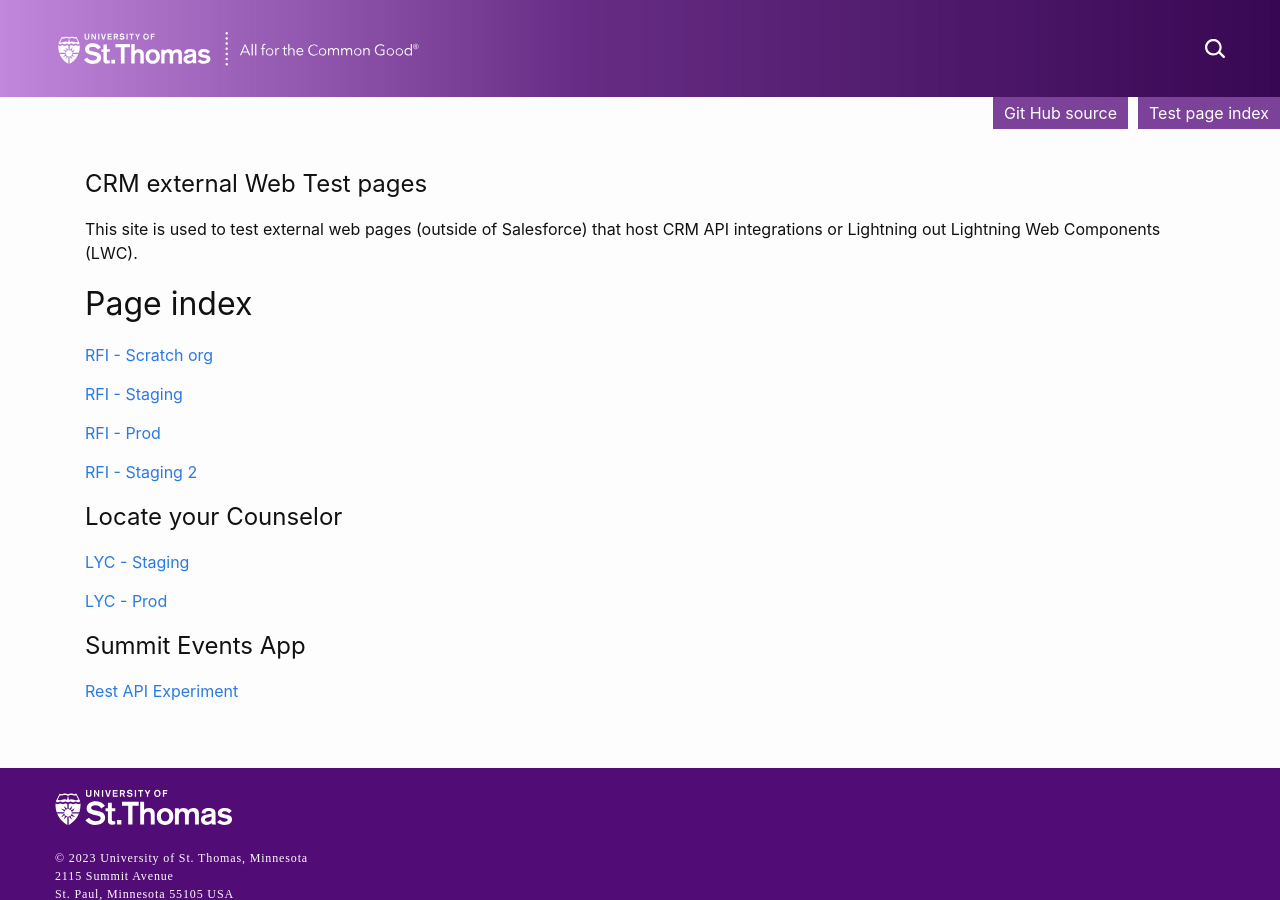
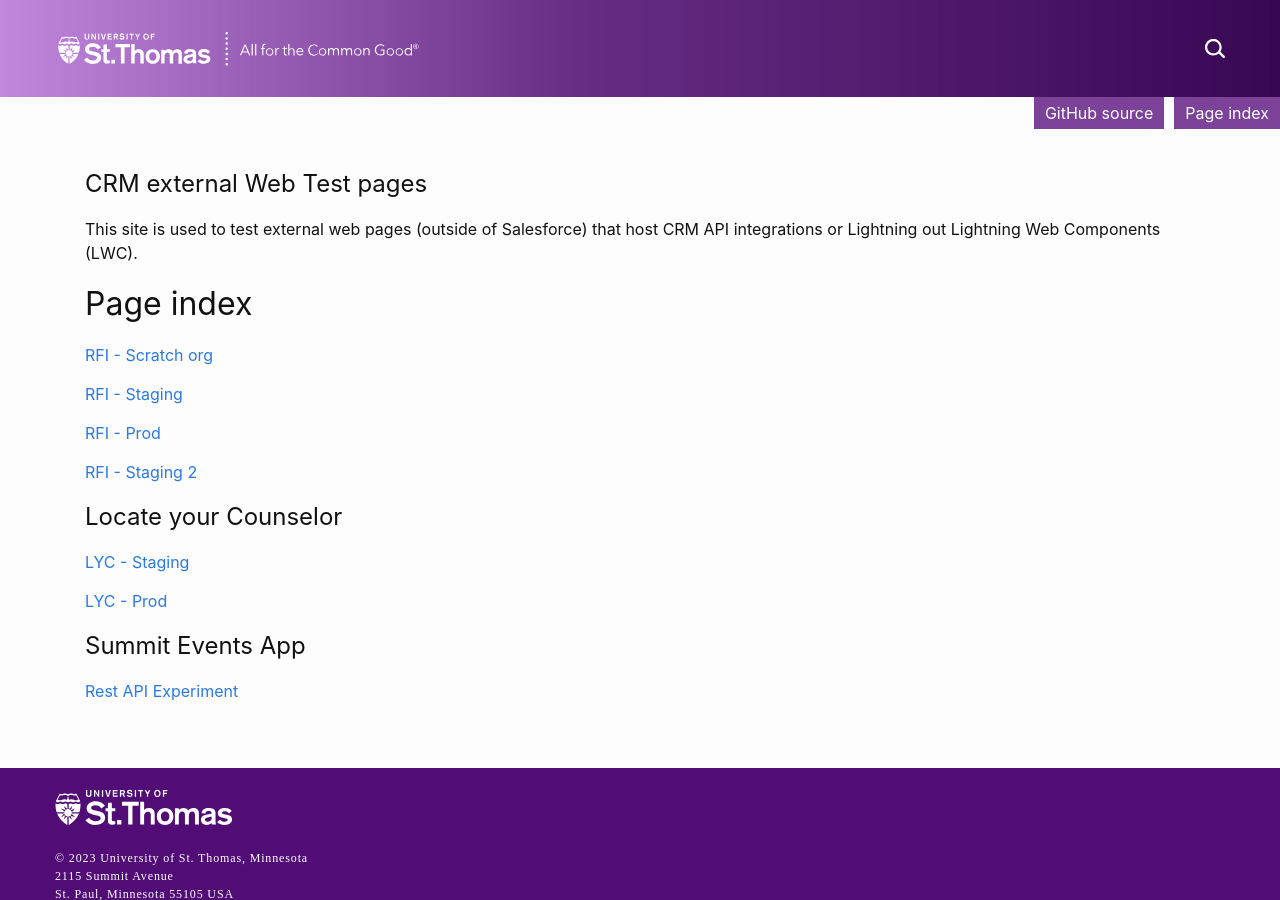
Before and after one commit to UniversityOfSaintThomas/crm_web_test, a Jekyll site: the page built from index.md, in a window 1280 px wide and 900 px high. Built offline with Jekyll 4.4.1, drawn with Linux system fonts in a browser that asks for light colours; some web fonts are replaced; our own code applies the rules of GitHub Pages for plain Markdown files.

```diff
--- a/_includes/header.html
+++ b/_includes/header.html
@@ -58,8 +58,8 @@
     <!--    {%- assign default_paths = site.pages | map: "path" -%}-->
     <!--    {%- assign page_paths = site.header_pages | default: default_paths -%}-->
     <!--    {%- assign titles_size = site.pages | map: 'title' | join: '' | size -%}-->
-    <a href="/" style="padding: 0 10px;display: inline;float: right;border: solid 1px #7C429A;line-height: 30px;margin-top: 17px; margin-left:10px; background: #7C429A;color: #fff;">Test page index</a>
-    <a href="https://github.com/UniversityOfSaintThomas/crm_web_test" style="padding: 0 10px;display: inline;float: right;border: solid 1px #7C429A;line-height: 30px;margin-top: 17px;background: #7C429A;color: #fff;" target="_blank">Git Hub source</a>
+    <a href="/crm_web_test/" style="padding: 0 10px;display: inline;float: right;border: solid 1px #7C429A;line-height: 30px;margin-top: 17px; margin-left:10px; background: #7C429A;color: #fff;">Page index</a>
+    <a href="https://github.com/UniversityOfSaintThomas/crm_web_test" style="padding: 0 10px;display: inline;float: right;border: solid 1px #7C429A;line-height: 30px;margin-top: 17px;background: #7C429A;color: #fff;" target="_blank">GitHub source</a>
     <!--    {%- if titles_size > 0 -%}-->
     <!--      <nav class="site-nav">-->
     <!--          {%- for path in page_paths -%}-->
```
